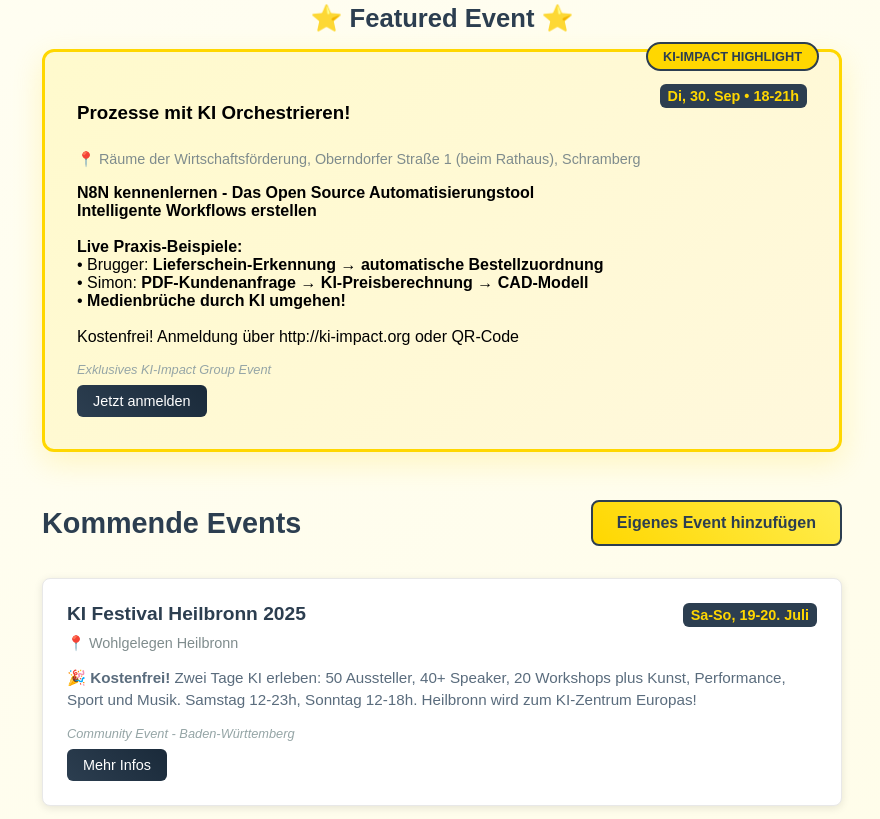
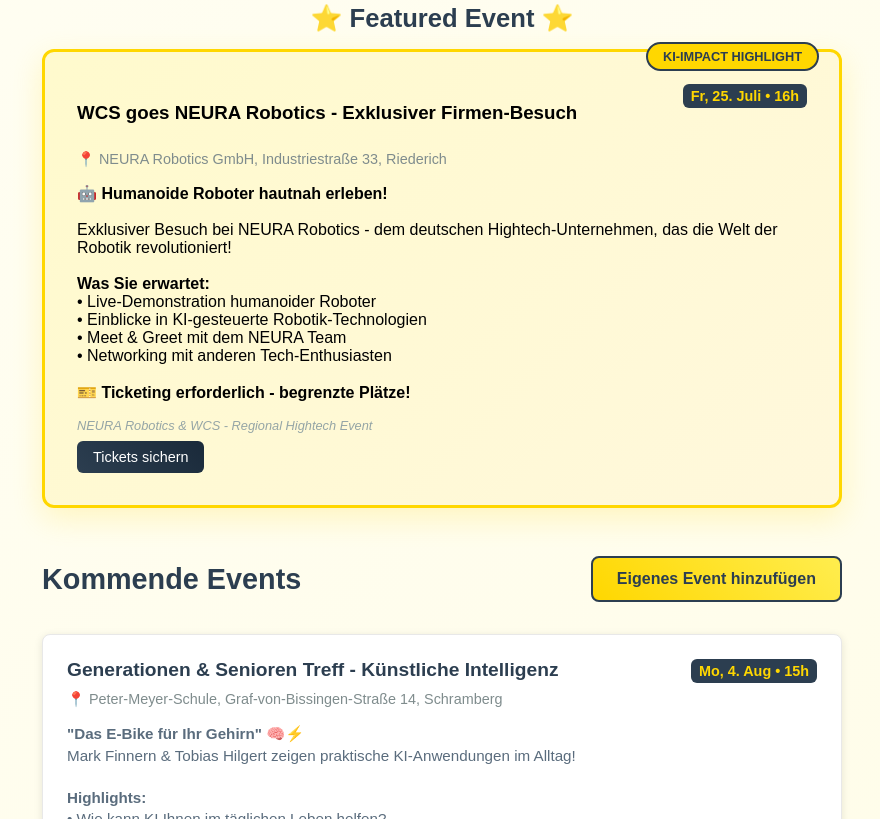
Before and after one commit to finnern/ki-impact, a website: page index.html in a window 1280 px wide. Shown: the part 1181-2000 px from the top of the page, without its empty margins (198-1078 px from the left). Drawn offline with Linux system fonts and the light colour scheme.

Commit message:
Update index.html Neura Robotics

```diff
--- a/index.html
+++ b/index.html
@@ -367,23 +367,25 @@
                 <div class="featured-badge">KI-IMPACT HIGHLIGHT</div>
 
                 <div class="event-header">
-                    <h3>Prozesse mit KI Orchestrieren!</h3>
-                    <span class="event-date">Di, 30. Sep • 18-21h</span>
+                    <h3>WCS goes NEURA Robotics - Exklusiver Firmen-Besuch</h3>
+                    <span class="event-date">Fr, 25. Juli • 16h</span>
                 </div>
-                <div class="event-location">📍 Räume der Wirtschaftsförderung, Oberndorfer Straße 1 (beim Rathaus), Schramberg</div>
+                <div class="event-location">📍 NEURA Robotics GmbH, Industriestraße 33, Riederich</div>
                 <p>
-                    <strong>N8N kennenlernen - Das Open Source Automatisierungstool</strong><br>
-                    <strong>Intelligente Workflows erstellen</strong><br><br>
+                    <strong>🤖 Humanoide Roboter hautnah erleben!</strong><br><br>
 
-                    <strong>Live Praxis-Beispiele:</strong><br>
-                    • Brugger: <strong>Lieferschein-Erkennung → automatische Bestellzuordnung</strong><br>
-                    • Simon: <strong>PDF-Kundenanfrage → KI-Preisberechnung → CAD-Modell</strong><br>
-                    • <strong>Medienbrüche durch KI umgehen!</strong><br><br>
+                    Exklusiver Besuch bei NEURA Robotics - dem deutschen Hightech-Unternehmen, das die Welt der Robotik revolutioniert!<br><br>
 
-                    Kostenfrei! Anmeldung über http://ki-impact.org oder QR-Code
+                    <strong>Was Sie erwartet:</strong><br>
+                    • Live-Demonstration humanoider Roboter<br>
+                    • Einblicke in KI-gesteuerte Robotik-Technologien<br>
+                    • Meet & Greet mit dem NEURA Team<br>
+                    • Networking mit anderen Tech-Enthusiasten<br><br>
+
+                    <strong>🎫 Ticketing erforderlich - begrenzte Plätze!</strong>
                 </p>
-                <div class="event-source">Exklusives KI-Impact Group Event</div>
-                <a href="https://forms.gle/jzVEBR6hDEb8Ce2F6" class="event-btn" target="_blank">Jetzt anmelden</a>
+                <div class="event-source">NEURA Robotics & WCS - Regional Hightech Event</div>
+                <a href="https://my.weezevent.com/wcs-goes-neura-robotics" class="event-btn" target="_blank">Tickets sichern</a>
             </div>
         </div>
 
@@ -393,20 +395,6 @@
             <a href="https://forms.gle/QxKATu7h9prH5uQb8" class="add-event-btn" target="_blank">
                 Eigenes Event hinzufügen
             </a>
-        </div>
-
-        <!-- KI Festival Heilbronn - July 19-20 -->
-        <div class="event-card">
-            <div class="event-header">
-                <a href="https://ki-festival.de/" class="event-title-link" target="_blank">
-                    <h3>KI Festival Heilbronn 2025</h3>
-                </a>
-                <span class="event-date">Sa-So, 19-20. Juli</span>
-            </div>
-            <div class="event-location">📍 Wohlgelegen Heilbronn</div>
-            <p><strong>🎉 Kostenfrei!</strong> Zwei Tage KI erleben: 50 Aussteller, 40+ Speaker, 20 Workshops plus Kunst, Performance, Sport und Musik. Samstag 12-23h, Sonntag 12-18h. Heilbronn wird zum KI-Zentrum Europas!</p>
-            <div class="event-source">Community Event - Baden-Württemberg</div>
-            <a href="https://ki-festival.de/" class="event-btn" target="_blank">Mehr Infos</a>
         </div>
 
         <!-- Generationen & Senioren Treff - August 4 -->
@@ -462,15 +450,26 @@
             <div class="event-source">Community Event - Baden-Württemberg</div>
         </div>
 
-        <!-- Machine Learning Conference Tübingen - September 30 -->
+        <!-- N8N Workshop - September 30 -->
         <div class="event-card">
             <div class="event-header">
-                <h3>7th Annual Conference "Machine Learning in Science"</h3>
-                <span class="event-date">Di, 30. Sep - Mi, 1. Okt</span>
+                <h3>Prozesse mit KI Orchestrieren!</h3>
+                <span class="event-date">Di, 30. Sep • 18-21h</span>
             </div>
-            <div class="event-location">📍 Universität Tübingen</div>
-            <p>Hochkarätige Konferenz zu Machine Learning in der Wissenschaft. Top-Networking-Event für KI-Enthusiasten in Baden-Württemberg.</p>
-            <div class="event-source">Community Event - Baden-Württemberg</div>
+            <div class="event-location">📍 Räume der Wirtschaftsförderung, Oberndorfer Straße 1 (beim Rathaus), Schramberg</div>
+            <p>
+                <strong>N8N kennenlernen - Das Open Source Automatisierungstool</strong><br>
+                <strong>Intelligente Workflows erstellen</strong><br><br>
+
+                <strong>Live Praxis-Beispiele:</strong><br>
+                • Brugger: <strong>Lieferschein-Erkennung → automatische Bestellzuordnung</strong><br>
+                • Simon: <strong>PDF-Kundenanfrage → KI-Preisberechnung → CAD-Modell</strong><br>
+                • <strong>Medienbrüche durch KI umgehen!</strong><br><br>
+
+                Kostenfrei! Anmeldung über http://ki-impact.org oder QR-Code
+            </p>
+            <div class="event-source">Exklusives KI-Impact Group Event</div>
+            <a href="https://forms.gle/jzVEBR6hDEb8Ce2F6" class="event-btn" target="_blank">Jetzt anmelden</a>
         </div>
 
         <!-- Social Innovation Night Freiburg - Oktober 1 -->
```
